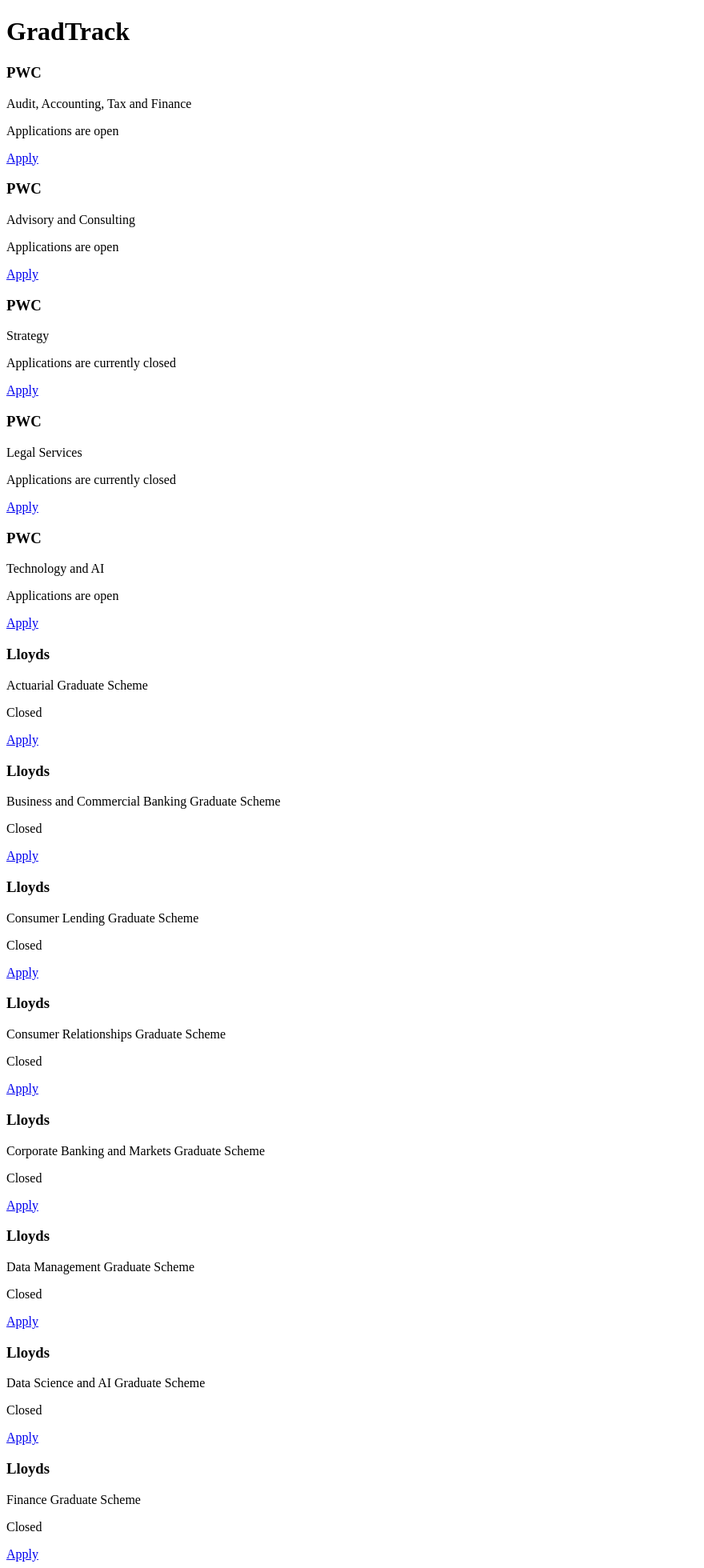
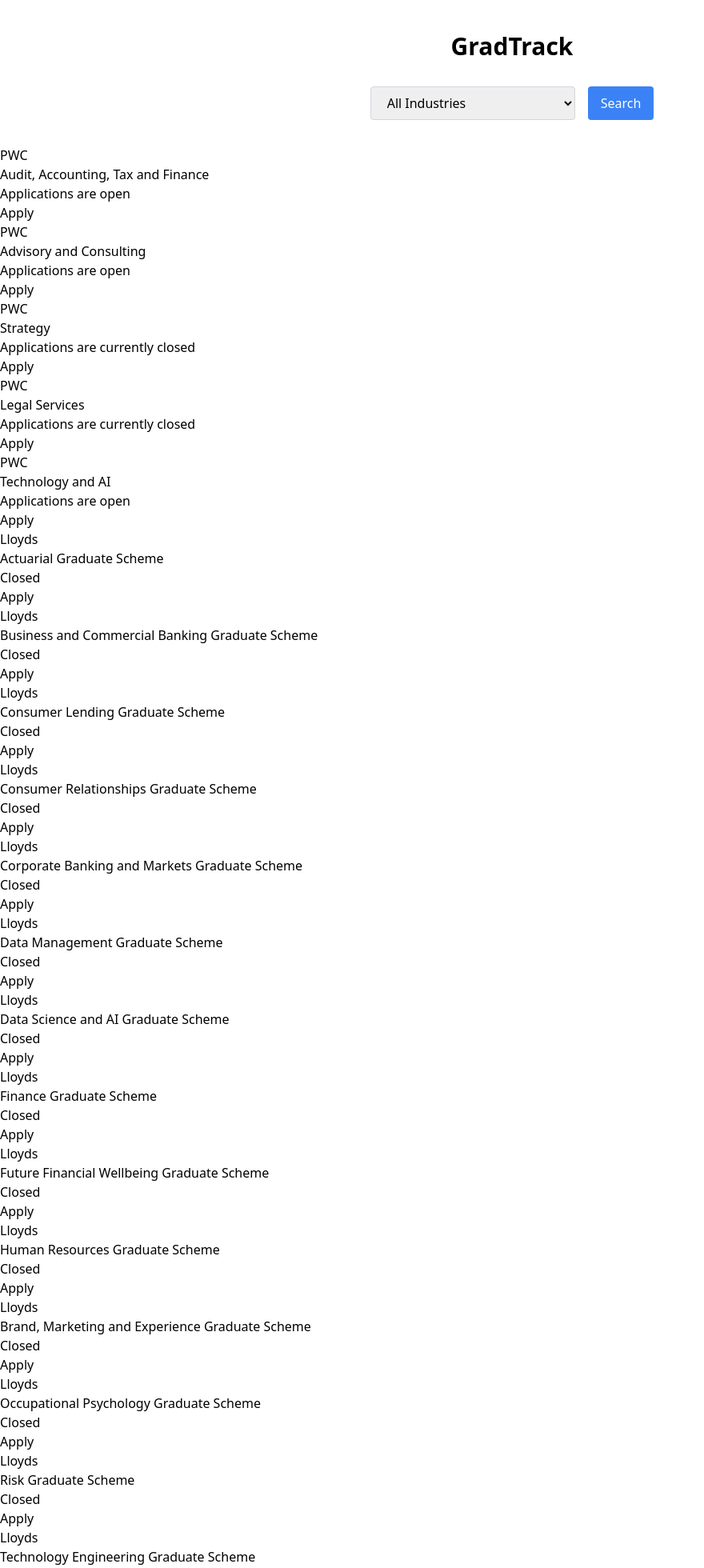
Before and after one commit to shiv9476t/grad-track, a Flask app: page / in a window 1280 px wide. Shown: the top 1960 px of the page at 80% size, without its empty margins (0-880 px from the left). Run offline with Flask 3, Linux system fonts and the light colour scheme; data comes from the database, SQL or seed files in the repository; some libraries are stand-ins or nearby versions.

Commit message:
Added industry filter dropdown and filterSchemes function

```diff
--- a/templates/index.html
+++ b/templates/index.html
@@ -2,17 +2,33 @@
 <html>
 <head>
     <title>GradTrack</title>
+    <script src="https://cdn.tailwindcss.com"></script>
 </head>
 <body>
-    <h1>GradTrack</h1>
-    <div id="schemes-container">
+    <h1 class="text-3xl font-bold text-center mt-10">GradTrack</h1>
+
+    <div class="flex justify-center mt-8 gap-4">
+        <select id="industry-filter" class="border border-gray-300 rounded px-4 py-2 w-64">
+            <option value="">All Industries</option>
+            <option value="Technology">Technology</option>
+            <option value="Finance">Finance</option>
+            <option value="Legal">Legal</option>
+            <option value="Consulting">Consulting</option>
+            <option value="Engineering">Engineering</option>
+        </select>
+        <button onclick="filterSchemes()" class="bg-blue-500 text-white px-4 py-2 rounded">
+            Search
+        </button>
+    </div>
+
+    <div id="schemes-container" class="mt-8">
         <!-- cards will appear here -->
     </div>
 
     <script>
-        fetch("/schemes")
-            .then(response => response.json())
-            .then(schemes => {
+        async function loadSchemes() {
+            const response = await fetch("/schemes")
+            const schemes = await response.json()
             schemes.forEach(scheme => {
                 const card = document.createElement("div")
                 card.innerHTML = `
@@ -23,7 +39,29 @@
                 `
                 document.getElementById("schemes-container").appendChild(card)
             })
+        }
+        loadSchemes()
+
+        async function filterSchemes() {
+            const industry = document.getElementById("industry-filter").value
+            const url = industry ? `/schemes?industry=${industry}` : "/schemes"
+
+            const response = await fetch(url)
+            const schemes = await response.json()
+
+            document.getElementById("schemes-container").innerHTML = ""
+
+            schemes.forEach(scheme => {
+                const card = document.createElement("div")
+                card.innerHTML = `
+                    <h3>${scheme.company}</h3>
+                    <p>${scheme.scheme_name}</p>
+                    <p>${scheme.status}</p>
+                    <a href="${scheme.url}">Apply</a>
+                `
+                document.getElementById("schemes-container").appendChild(card)
             })
+        }
     </script>
 </body>
 </html>
```
Lines whose indentation alone changed are shown as unchanged.
